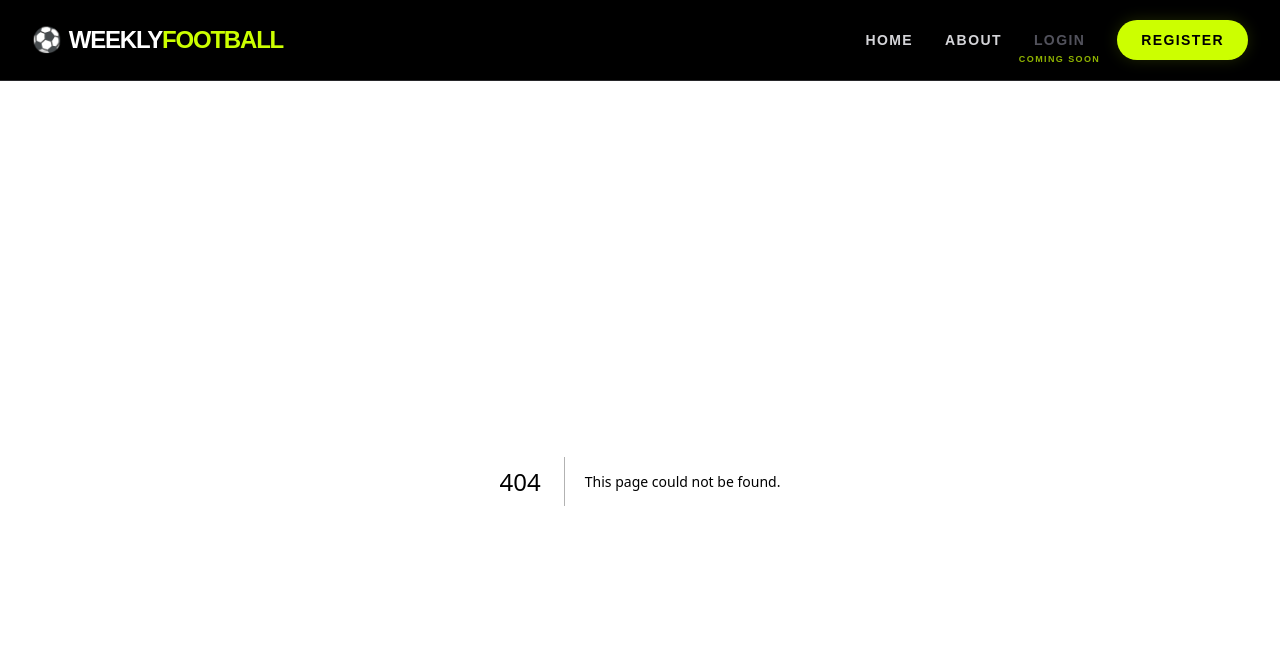
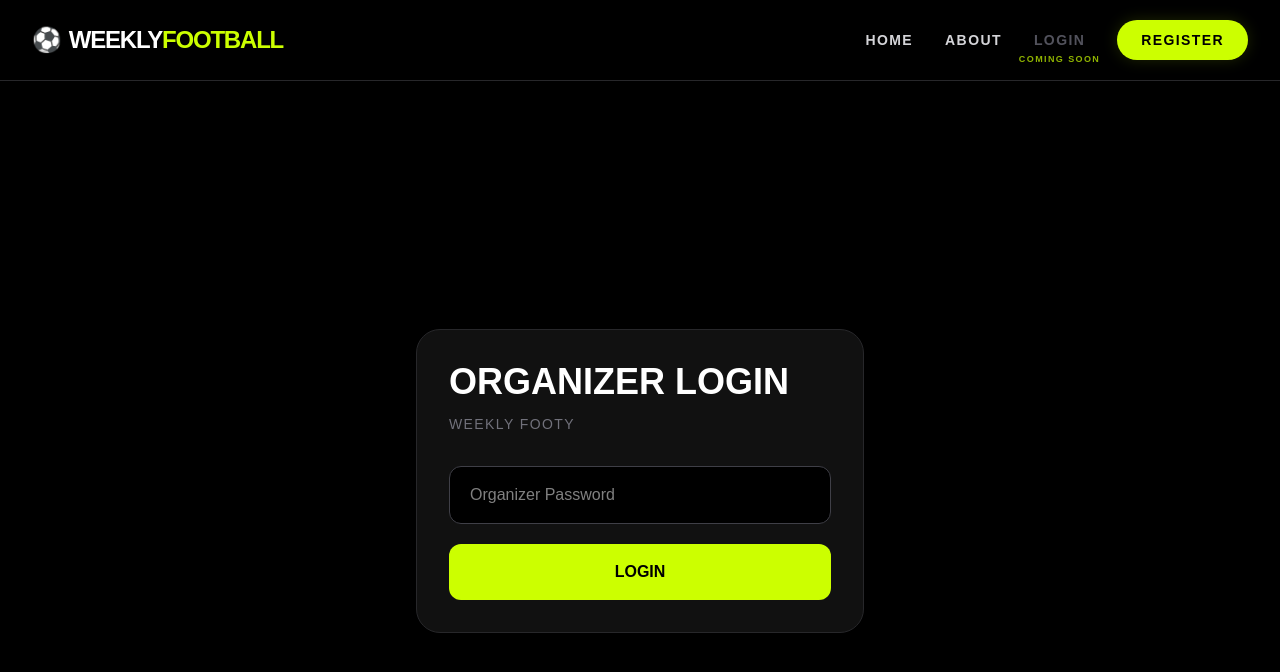
Before and after one commit to aash0439-design/weekly-football, a Next.js app: page /login in a window 1280 px wide. Before the commit this address had no page. Shown: the top 672 px of the page. Built offline with nearby package versions, Linux system fonts and the light colour scheme.

Commit message:
feat: add organizer authentication with protected dashboard

```diff
--- /dev/null
+++ b/app/api/login/logout/route.ts
@@ -0,0 +1,12 @@
+import { cookies } from "next/headers";
+import { NextResponse } from "next/server";
+
+export async function POST() {
+  const cookieStore = await cookies();
+
+  cookieStore.delete("organizer");
+
+  return NextResponse.json({
+    success: true,
+  });
+}
--- /dev/null
+++ b/app/api/login/route.ts
@@ -0,0 +1,25 @@
+import { cookies } from "next/headers";
+import { NextResponse } from "next/server";
+
+export async function POST(request: Request) {
+  const { password } = await request.json();
+
+  if (password !== process.env.ORGANIZER_PASSWORD) {
+    return NextResponse.json(
+      { error: "Invalid password" },
+      { status: 401 }
+    );
+  }
+
+  const cookieStore = await cookies();
+
+  cookieStore.set("organizer", "true", {
+    httpOnly: true,
+    sameSite: "lax",
+    secure: process.env.NODE_ENV === "production",
+    path: "/",
+    maxAge: 60 * 60 * 24 * 30, // 30 days
+  });
+
+  return NextResponse.json({ success: true });
+}
--- /dev/null
+++ b/app/login/page.tsx
@@ -0,0 +1,61 @@
+"use client";
+
+import { useState } from "react";
+
+export default function LoginPage() {
+  const [password, setPassword] = useState("");
+
+  async function handleLogin(e: React.FormEvent) {
+    e.preventDefault();
+
+    const res = await fetch("/api/login", {
+      method: "POST",
+      headers: {
+        "Content-Type": "application/json",
+      },
+      body: JSON.stringify({ password }),
+    });
+
+    if (res.ok) {
+      window.location.href = "/organizer";
+      return;
+    }
+
+    alert("❌ Incorrect password.");
+  }
+
+  return (
+    <main className="min-h-screen bg-black flex items-center justify-center px-4">
+      <div className="w-full max-w-md rounded-3xl border border-zinc-800 bg-[#111111] p-8">
+
+        <h1 className="text-4xl font-black uppercase text-white">
+          Organizer Login
+        </h1>
+
+        <p className="mt-3 text-zinc-500 uppercase tracking-widest text-sm">
+          Weekly Footy
+        </p>
+
+        <form
+          onSubmit={handleLogin}
+          className="mt-8 space-y-5"
+        >
+          <input
+            type="password"
+            placeholder="Organizer Password"
+            value={password}
+            onChange={(e) => setPassword(e.target.value)}
+            className="w-full rounded-xl border border-zinc-700 bg-black px-5 py-4 text-white outline-none focus:border-[#ccff00]"
+          />
+
+          <button
+            type="submit"
+            className="w-full rounded-xl bg-[#ccff00] py-4 font-black uppercase text-black hover:bg-[#b3e600]"
+          >
+            Login
+          </button>
+        </form>
+      </div>
+    </main>
+  );
+}
--- a/app/organizer/page.tsx
+++ b/app/organizer/page.tsx
@@ -1,3 +1,4 @@
+import LogoutButton from "@/components/organizer/LogoutButton";
 import {
   getLatestMatch,
   getJoinedPlayersCount,
@@ -14,7 +15,8 @@ const joinedCount = match
     <main className="min-h-screen bg-black text-white py-12 px-4">
       <div className="max-w-5xl mx-auto">
 
-        <div className="mb-10">
+        <div className="mb-10 flex items-start justify-between">
+  <div>
     <h1 className="text-5xl font-black uppercase">
       Organizer <span className="text-[#ccff00]">Dashboard</span>
     </h1>
@@ -22,6 +24,9 @@ const joinedCount = match
     <p className="text-zinc-500 uppercase tracking-widest mt-3">
       Manage your football community.
     </p>
+  </div>
+
+  <LogoutButton />
 </div>
 {match && (
   <div className="mb-10 rounded-3xl border border-zinc-800 bg-[#111111] p-8">
--- /dev/null
+++ b/components/organizer/LogoutButton.tsx
@@ -0,0 +1,20 @@
+"use client";
+
+export default function LogoutButton() {
+  async function handleLogout() {
+    await fetch("/api/logout", {
+      method: "POST",
+    });
+
+    window.location.href = "/login";
+  }
+
+  return (
+    <button
+      onClick={handleLogout}
+      className="rounded-xl bg-red-500 px-5 py-3 font-bold uppercase text-white hover:bg-red-600 transition"
+    >
+      Logout
+    </button>
+  );
+}
--- /dev/null
+++ b/middleware.ts
@@ -0,0 +1,15 @@
+import { NextRequest, NextResponse } from "next/server";
+
+export function middleware(request: NextRequest) {
+  const organizerCookie = request.cookies.get("organizer");
+
+  if (organizerCookie?.value !== "true") {
+    return NextResponse.redirect(new URL("/login", request.url));
+  }
+
+  return NextResponse.next();
+}
+
+export const config = {
+  matcher: ["/organizer/:path*"],
+};
```
Lines whose indentation alone changed are shown as unchanged.
